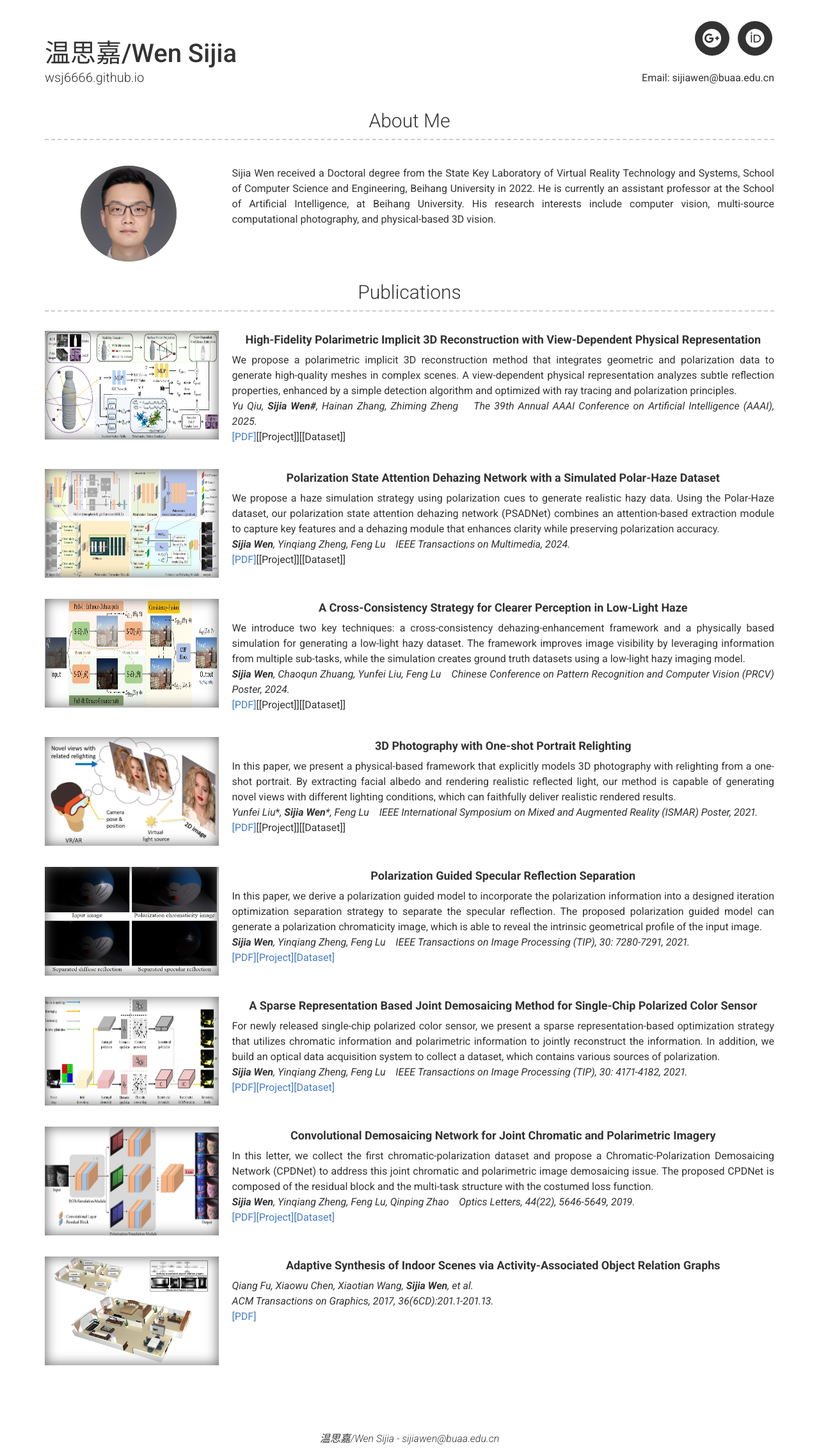
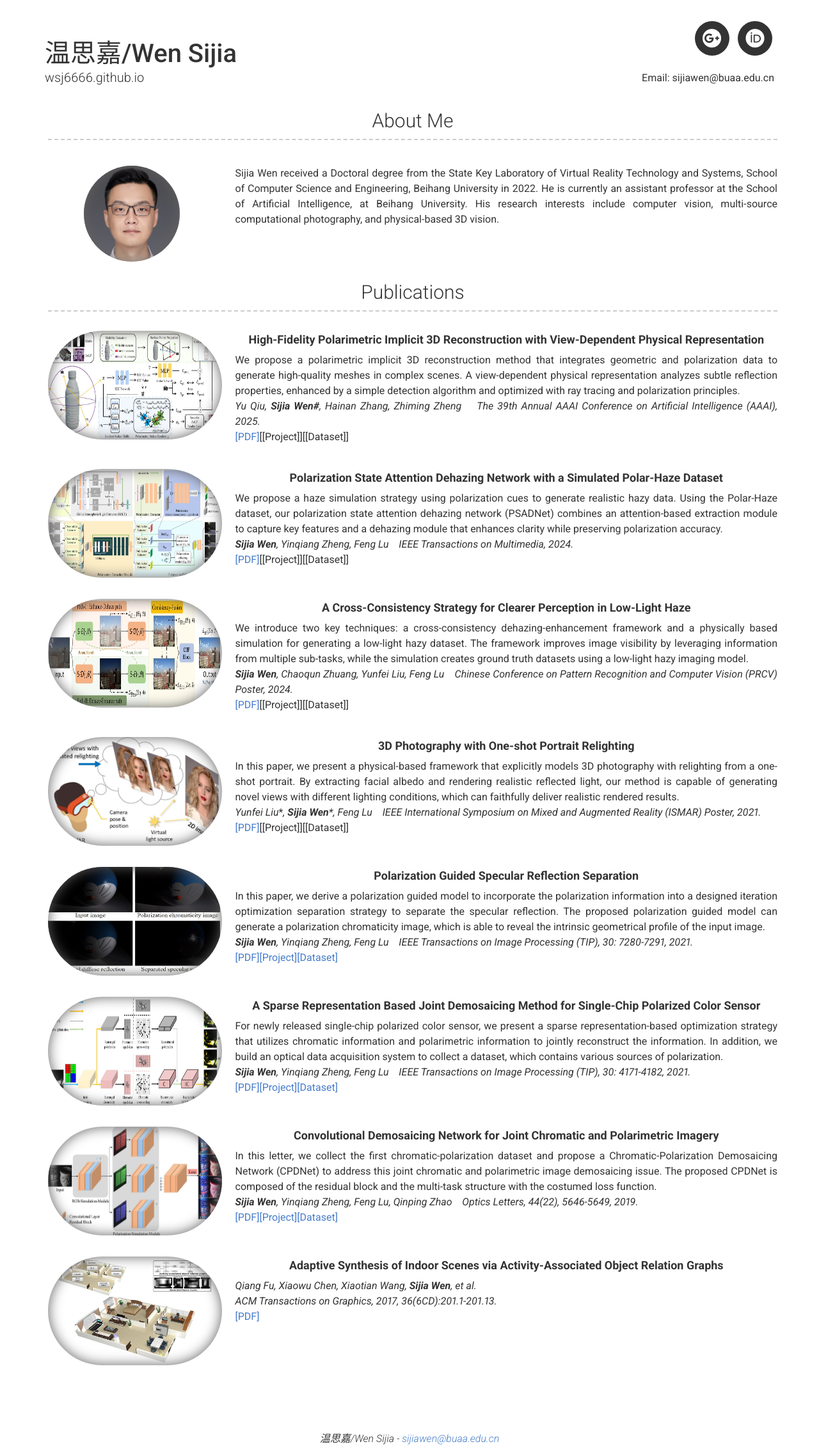
Before and after one commit to wsj6666/wsj6666.github.io, a Jekyll site: the page built from index.md, in a window 1280 px wide. Shown: the whole page at 64% size. Built offline with Jekyll 4.4.1, drawn with Linux system fonts in a browser that asks for light colours; nearby versions of some CDN libraries.

Commit message:
Update modern-resume-theme.scss

```diff
--- a/_sass/modern-resume-theme.scss
+++ b/_sass/modern-resume-theme.scss
@@ -1,20 +1,33 @@
+/* 基础样式导入 */
 @import "base";
 @import "button";
 @import "type";
 @import "dark";
 @import "icons";
 
+/* 页面整体容器，控制最大宽度和居中 */
+.page-wrapper {
+  padding: 0 20px;
+}
+
+.page-content {
+  max-width: 1200px;   /* 页面内容最大宽度 */
+  margin: 0 auto;     /* 居中 */
+  padding: 0 20px;    /* 内边距防止贴边 */
+}
+
+/* Header 样式优化 */
 .header-right p {
   margin-bottom: 3px;
 }
 
-.header-right a{
-  color:inherit;
-  font-weight:500;
+.header-right a {
+  color: inherit;
+  font-weight: 500;
 }
 
 @media screen and (max-width: 768px) {
-  .header-container div{
+  .header-container div {
     text-align: center;
   }
 
@@ -27,102 +40,56 @@
   }
 }
 
-.profile-img {
-  width: 150px;
-  height: 150px;
+/* 图片样式 */
+.profile-img, .normal-img {
   margin: 0 auto;
   display: block;
+  background-position: center;
+  background-repeat: no-repeat;
+  background-size: cover;
   border-radius: 100px;
-  background-size: cover;
-  background-position: center;
-  background-repeat: repeat, no-repeat;
   -moz-box-shadow: inset 0 0 20px #636161;
   -webkit-box-shadow: inset 0 0 20px #636161;
   box-shadow: inset 0 0 20px #636161;
 }
 
+.profile-img {
+  width: 150px;
+  height: 150px;
+}
+
 .normal-img {
   width: 272px;
   height: 170px;
-  margin: 0 auto;
-  display: block;
   background-size: 100% 100%;
-  background-position: center;
-  background-repeat: repeat, no-repeat;
-  -moz-box-shadow: inset 0 0 20px #636161;
-  -webkit-box-shadow: inset 0 0 20px #636161;
-  box-shadow: inset 0 0 20px #636161;
 }
 
 .into-text-1 {
   margin-top: 30px;
 }
 
-@media only screen and (max-width : 992px) {
+@media only screen and (max-width: 992px) {
   .into-text-1 {
     margin-top: 20px;
   }
 }
 
-.list-container {
-  h3 {
-    margin-bottom: 0;
-  }
+/* 内容列表样式 */
+.list-container h3 {
+  margin-bottom: 0;
 }
 
+/* 布局部分优化 */
 .layout {
   margin-top: 3rem;
   display: flex;
   flex-direction: row;
+}
 
-  .details {
-    text-align: left;
-
-    p {
-      margin-bottom: 3px;
-      font-size: 1.6rem;
-      text-align: inherit;
-      font-weight: 300;
-
-      b {
-        font-weight: 500;
-      }
-    }
-
-    @media screen and (max-width: 768px) {
-      text-align: center!important;
-
-      p {
-        text-align: center!important;
-      }
-    }
-
-    a {
-      color: inherit;
-      font-style: italic;
-      font-weight: 300;
-    }
-
-    .fa {
-      font-size: 2rem;
-    }
-
-    .link {
-      font-size: 1.5rem;
-    }
-
-    h4 {
-      margin-bottom: 0.1rem;
-      font-weight: 500;
-
-      @media print {
-        margin-bottom: 0.2rem;
-      }
-
-      a {
-        font-weight: 500;
-      }
-    }
+.layout-left,
+.layout-right {
+  @media screen and (max-width: 768px) {
+    flex-direction: column;
   }
 }
 
@@ -130,58 +97,77 @@
   flex-direction: row-reverse;
 }
 
-.layout-right, .layout-top-right {
-  .details {
-    text-align: right;
+.layout-top,
+.layout-top-right,
+.layout-top-middle {
+  flex-direction: column;
+}
+
+.layout-top-middle .details {
+  text-align: center;
+}
+
+.layout .details {
+  text-align: left;
+}
+
+.layout-right .details,
+.layout-top-right .details {
+  text-align: right;
+}
+
+.layout .details p {
+  margin-bottom: 3px;
+  font-size: 1.6rem;
+  font-weight: 300;
+}
+
+.layout .details p b {
+  font-weight: 500;
+}
+
+.layout .details a {
+  color: inherit;
+  font-style: italic;
+  font-weight: 300;
+}
+
+.layout .details h4 {
+  margin-bottom: 0.1rem;
+  font-weight: 500;
+}
+
+@media print {
+  .layout .details h4 {
+    margin-bottom: 0.2rem;
   }
 }
 
-.layout-left, .layout-right {
-  @media screen and (max-width: 768px) {
-    flex-direction: column;
-  }
+.layout .details .fa {
+  font-size: 2rem;
 }
 
-.layout-top-middle, .layout-top, .layout-top-right {
-  flex-direction: column;
-
-  .details, .content {
-    width: 100%;
-  }
+.layout .details .link {
+  font-size: 1.5rem;
 }
 
-.layout-top-middle {
-  .details {
-    text-align: center;
-  }
+/* Footer 样式 */
+.footer-container {
+  margin-top: 100px;
 }
 
-.footer-container {
-  margin-top:100px;
-}
-
-.footer-container p {
+.footer-container p,
+.footer-container a {
   text-align: center;
   font-style: italic;
   font-weight: 300;
 }
 
-.footer-container a {
-  color: inherit;
-  font-style: italic;
-  font-weight: 300;
-}
-
-.page-content {
-  padding: 0 20px
-}
-
+/* 联系方式 */
 .contact a {
   line-height: 50px;
   margin-left: 30px;
   color: #BBBBBB;
-  -webkit-transition: color 0.4s ease;
-  -moz-transition: color 0.4s ease;
   transition: color 0.4s ease;
 }
 
@@ -189,17 +175,17 @@
   color: #4C4C4C;
 }
 
+/* 引言样式 */
 p.quote {
   font-size: 1.8rem;
   font-weight: bolder;
-  padding-top: 0rem ;
-  padding-left: 1rem ;
-  padding-right: 1rem ;
+  padding: 0rem 1rem;
   text-align: center;
+}
 
-  @media print {
+@media print {
+  p.quote {
     text-align: left;
-    padding: 0rem 1rem;
     margin-top: 1rem;
   }
 }
```
